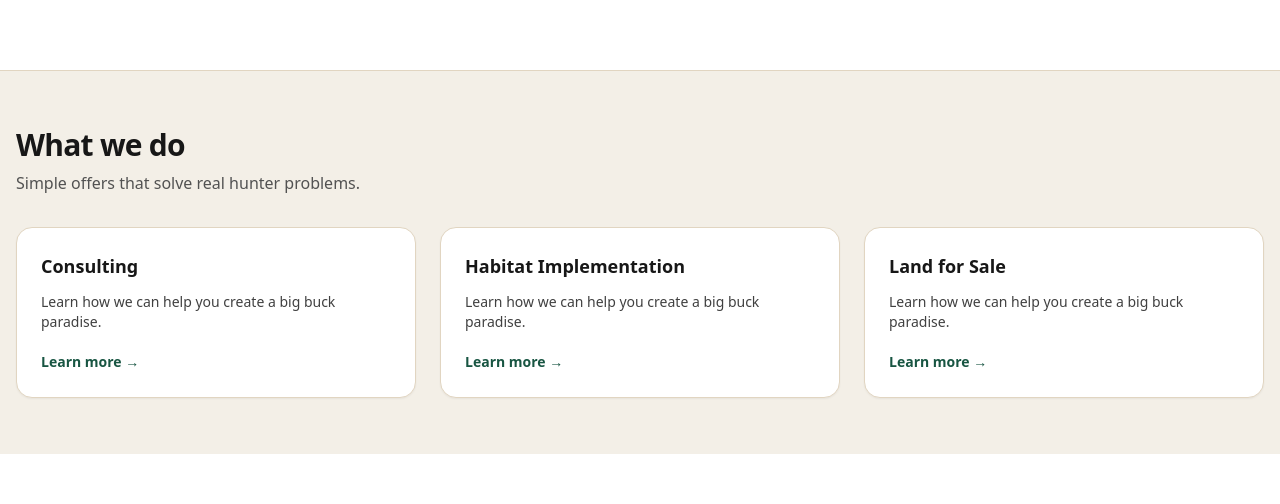
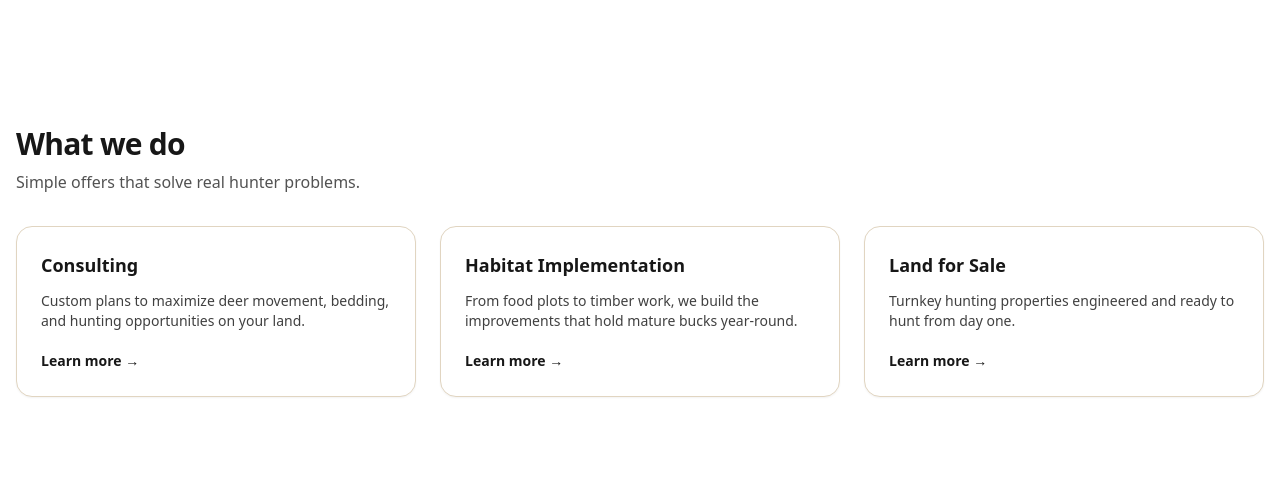
Before and after one commit to dlbarrett73/wls-site, a Next.js app: page / in a window 1280 px wide. Shown: the part 645-1149 px from the top of the page. Built offline with nearby package versions, Linux system fonts and the light colour scheme.

Commit message:
Refine What we do copy + links

```diff
--- a/app/page.tsx
+++ b/app/page.tsx
@@ -55,38 +55,47 @@ export default function Page() {
         </div>
       </section>
 
-      {/* What We Do */}
-      <section className="border-t border-wood-200 bg-wood-50">
-        <div className="container py-14">
-          <h2 className="text-2xl md:text-3xl font-bold tracking-tight">
-            What we do
-          </h2>
-          <p className="mt-2 text-neutral-600 max-w-prose">
-            Simple offers that solve real hunter problems.
+      {/* What we do */}
+<section className="container py-14">
+  <h2 className="text-2xl md:text-3xl font-bold tracking-tight">What we do</h2>
+  <p className="mt-2 text-neutral-600">Simple offers that solve real hunter problems.</p>
+
+  <div className="mt-8 grid md:grid-cols-3 gap-6">
+    {/* Consulting */}
+    <div className="card p-6 hover:shadow-md transition">
+      <h3 className="text-lg font-semibold">Consulting</h3>
+      <p className="mt-3 text-sm text-neutral-700">
+        Custom plans to maximize deer movement, bedding, and hunting opportunities on your land.
       </p>
-          <div className="mt-8 grid md:grid-cols-3 gap-6">
-            {["Consulting", "Habitat Implementation", "Land for Sale"].map(
-              (title) => (
-                <div
-                  key={title}
-                  className="card p-6 hover:shadow-md transition"
-                >
-                  <h3 className="text-lg font-semibold">{title}</h3>
-                  <p className="mt-3 text-sm text-neutral-700">
-                    Learn how we can help you create a big buck paradise.
-                  </p>
-                  <Link
-                    href="/services"
-                    className="mt-5 inline-block text-sm font-semibold text-brand-700 hover:underline"
-                  >
+      <Link href="/services#consulting" className="mt-5 inline-block text-sm font-semibold">
         Learn more →
       </Link>
     </div>
-              )
-            )}
+
+    {/* Habitat Implementation */}
+    <div className="card p-6 hover:shadow-md transition">
+      <h3 className="text-lg font-semibold">Habitat Implementation</h3>
+      <p className="mt-3 text-sm text-neutral-700">
+        From food plots to timber work, we build the improvements that hold mature bucks year-round.
+      </p>
+      <Link href="/services#implementation" className="mt-5 inline-block text-sm font-semibold">
+        Learn more →
+      </Link>
+    </div>
+
+    {/* Land for Sale */}
+    <div className="card p-6 hover:shadow-md transition">
+      <h3 className="text-lg font-semibold">Land for Sale</h3>
+      <p className="mt-3 text-sm text-neutral-700">
+        Turnkey hunting properties engineered and ready to hunt from day one.
+      </p>
+      <Link href="/properties" className="mt-5 inline-block text-sm font-semibold">
+        Learn more →
+      </Link>
     </div>
   </div>
 </section>
+
 
       {/* YouTube + Why WLS */}
       <section className="container py-14 grid lg:grid-cols-2 gap-8 items-start">
```
Lines whose indentation alone changed are shown as unchanged.
